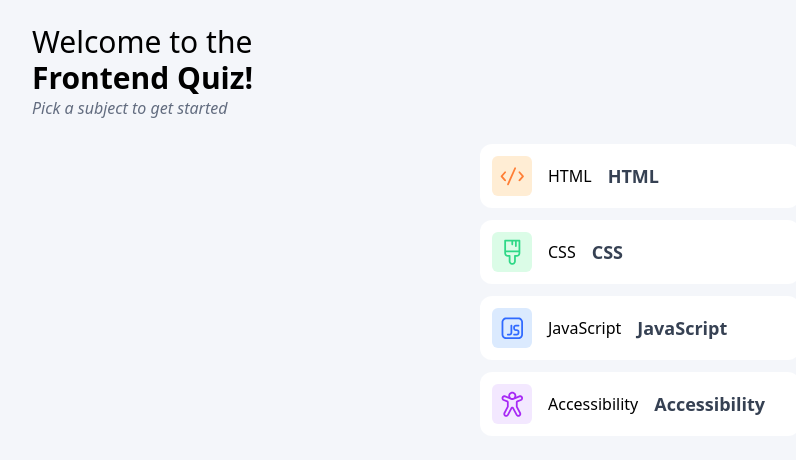
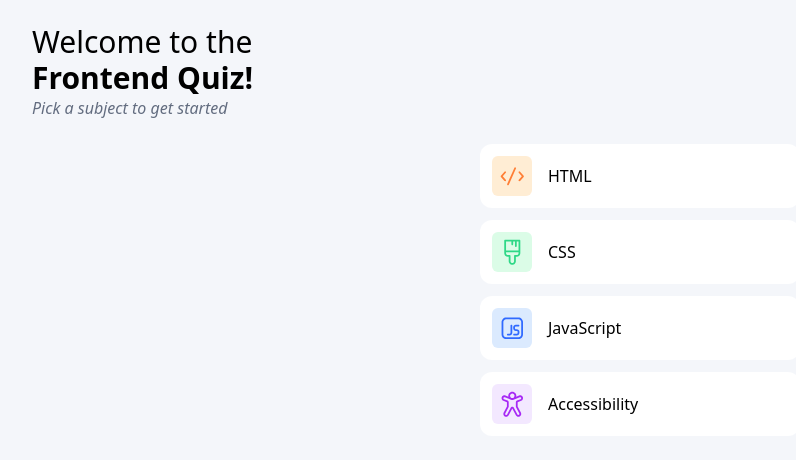
Before and after one commit to adenercan/react-challenge-1, a React (Vite) app: page / in a window 1280 px wide. Shown: the top 462 px of the page, without its empty margins (0-796 px from the left). Built offline with nearby package versions, Linux system fonts and the light colour scheme.

Commit message:
start.jsx düzelttildi

```diff
--- a/src/components/start.jsx
+++ b/src/components/start.jsx
@@ -43,9 +43,6 @@ function Start({ onStart }){
                         <div className={`w-10 h-10 ${subject.bgColor} rounded-md flex justify-center items-center flex-row p-1`}>
                             <img className="" src={subject.icon} alt="" />
                         </div>{subject.name}
-                        <span className="font-bold text-lg text-gray-700 group-hover:text-purple-600">
-                            {subject.name}
-                        </span>
                     </button>
                 ))}
             </div>
```
